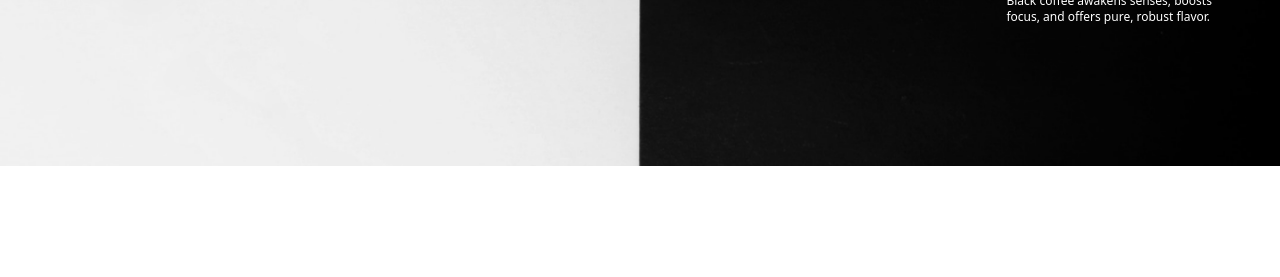
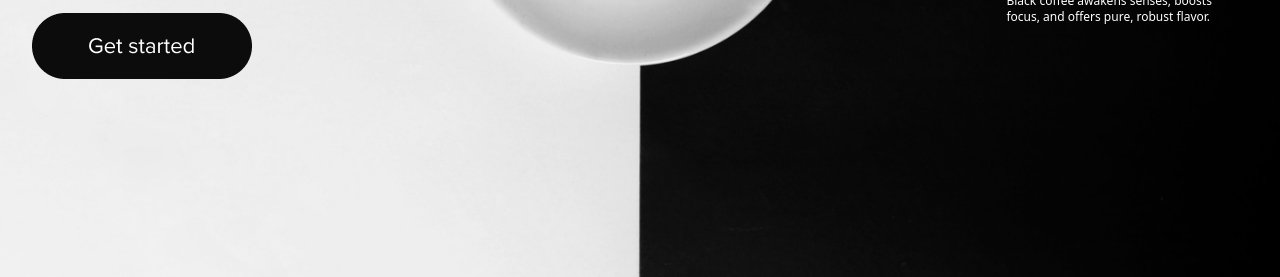
Before and after one commit to ahsantanveer7777/coffee-themed-landing-page, a website: page index.html in a window 1280 px wide. Shown: the part 523-800 px from the top of the page. Drawn offline with Linux system fonts and the light colour scheme.

Commit message:
bg height changed

```diff
--- a/index.html
+++ b/index.html
@@ -8,7 +8,7 @@
   <title>Landing Page</title>
 </head>
 
-<body class="p-2 sm:p-4 md:p-8 lg:p-8 h-5/6 bg-[url('/img/Imagebg.png')] bg-cover bg-center bg-no-repeat">
+<body class="p-2 sm:p-4 md:p-8 lg:p-8 h-screen bg-[url('/img/Imagebg.png')] bg-cover bg-center bg-no-repeat">
 
 
 <div class="flex flex-col w-1/3 h-full justify-center gap-4 sm:justify-center sm:gap-8 md:justify-center md:gap-8 lg:justify-center lg:gap-4">
```
Also changed, not shown: src/output.css.
